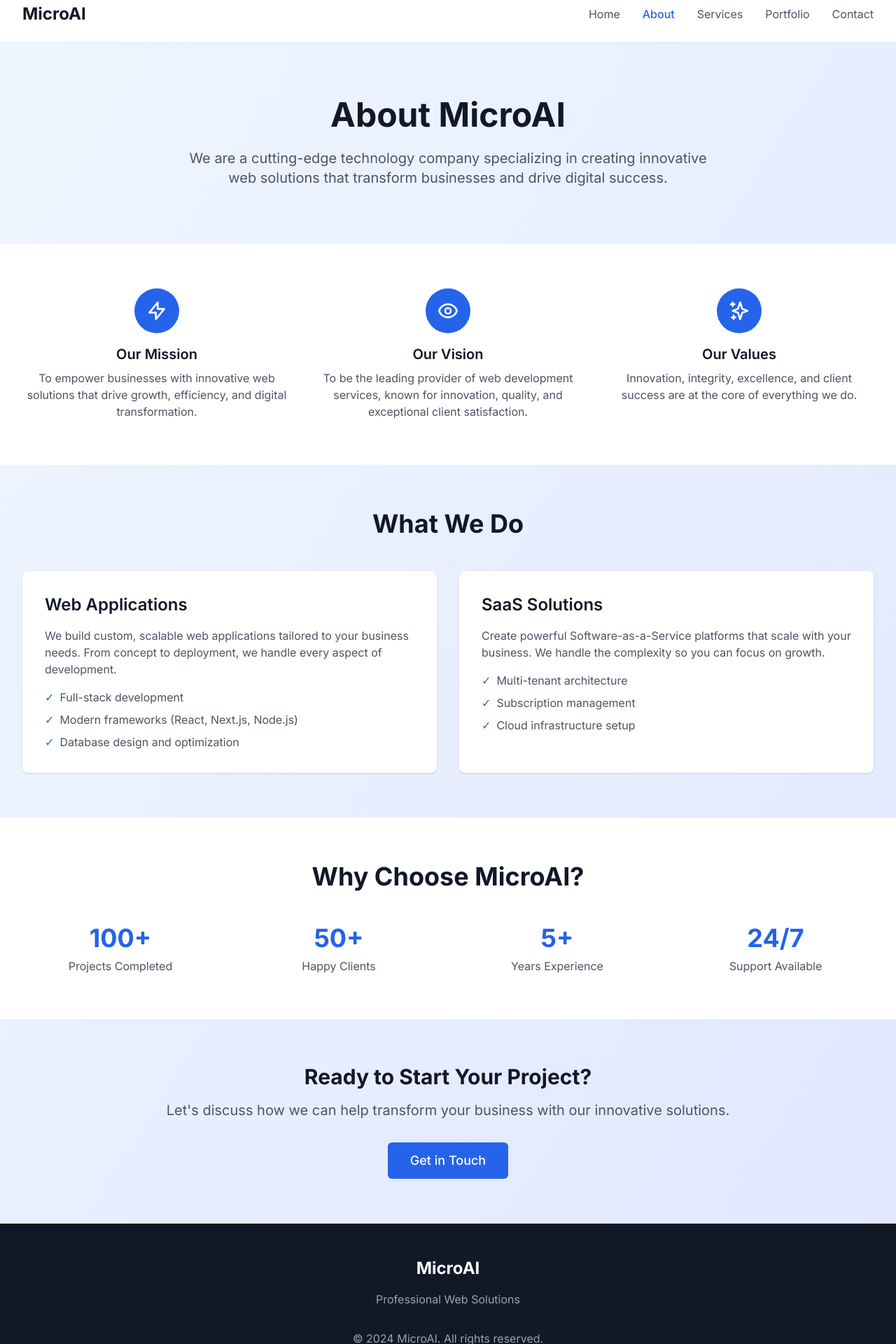
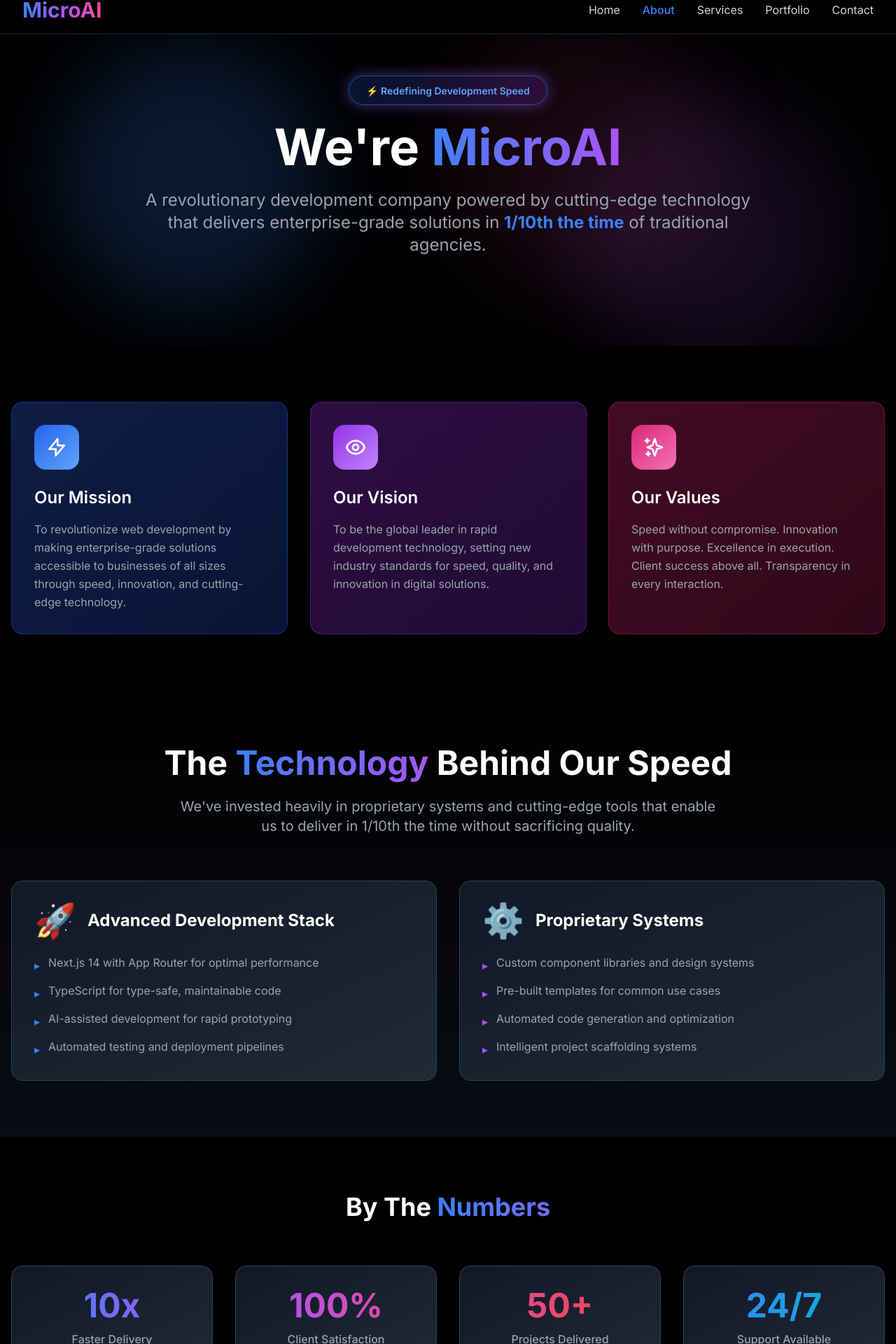
Before and after one commit to FyliaCare/MicroAI, a Next.js app: page /about in a window 1280 px wide. Shown: the part 20-1940 px from the top of the page at 70% size. Built offline with nearby package versions, Linux system fonts and the light colour scheme.

Commit message:
Upgrade About page with futuristic design, animations, and enhanced visuals

```diff
--- a/src/app/about/page.tsx
+++ b/src/app/about/page.tsx
@@ -2,131 +2,168 @@
 import Link from 'next/link'
 
 export const metadata: Metadata = {
-  title: 'About Us - MicroAI',
-  description: 'Learn about MicroAI - Your trusted partner for web applications, web tools, websites, and SaaS solutions.',
+  title: 'About Us - MicroAI | Revolutionary Development Technology',
+  description: 'Discover the technology and team behind MicroAI - delivering web applications 10x faster than traditional development companies.',
 }
 
 export default function AboutPage() {
   return (
-    <main className="min-h-screen bg-gradient-to-br from-blue-50 to-indigo-100">
+    <main className="min-h-screen bg-black text-white overflow-hidden">
       {/* Navigation */}
-      <nav className="bg-white shadow-sm">
+      <nav className="fixed top-0 w-full bg-black/80 backdrop-blur-lg border-b border-gray-800 z-40">
         <div className="max-w-7xl mx-auto px-4 sm:px-6 lg:px-8">
-          <div className="flex justify-between items-center py-6">
+          <div className="flex justify-between items-center py-4">
             <div className="flex items-center">
-              <Link href="/" className="text-2xl font-bold text-gray-900">MicroAI</Link>
+              <Link href="/" className="text-3xl font-bold bg-gradient-to-r from-blue-500 via-purple-500 to-pink-500 bg-clip-text text-transparent">
+                MicroAI
+              </Link>
             </div>
-            <div className="hidden md:flex space-x-8">
-              <Link href="/" className="text-gray-600 hover:text-gray-900">Home</Link>
-              <Link href="/about" className="text-blue-600 font-medium">About</Link>
-              <Link href="/services" className="text-gray-600 hover:text-gray-900">Services</Link>
-              <Link href="/portfolio" className="text-gray-600 hover:text-gray-900">Portfolio</Link>
-              <Link href="/contact" className="text-gray-600 hover:text-gray-900">Contact</Link>
+            <div className="hidden md:flex space-x-8 items-center">
+              <Link href="/" className="text-gray-300 hover:text-white transition-colors">Home</Link>
+              <Link href="/about" className="text-blue-500 font-medium">About</Link>
+              <Link href="/services" className="text-gray-300 hover:text-white transition-colors">Services</Link>
+              <Link href="/portfolio" className="text-gray-300 hover:text-white transition-colors">Portfolio</Link>
+              <Link href="/contact" className="text-gray-300 hover:text-white transition-colors">Contact</Link>
             </div>
           </div>
         </div>
       </nav>
 
       {/* Hero Section */}
-      <section className="py-20">
-        <div className="max-w-7xl mx-auto px-4 sm:px-6 lg:px-8 text-center">
-          <h1 className="text-5xl font-bold text-gray-900 mb-6">About MicroAI</h1>
-          <p className="text-xl text-gray-600 max-w-3xl mx-auto">
-            We are a cutting-edge technology company specializing in creating innovative
-            web solutions that transform businesses and drive digital success.
+      <section className="relative pt-32 pb-20 px-4">
+        {/* Animated background */}
+        <div className="absolute inset-0 overflow-hidden pointer-events-none">
+          <div className="absolute w-96 h-96 bg-blue-500/20 rounded-full blur-3xl top-20 left-20 animate-pulse" style={{ transform: 'translate3d(0,0,0)' }}></div>
+          <div className="absolute w-96 h-96 bg-purple-500/20 rounded-full blur-3xl top-40 right-20 animate-pulse delay-700" style={{ transform: 'translate3d(0,0,0)' }}></div>
+          <div className="absolute w-96 h-96 bg-pink-500/20 rounded-full blur-3xl bottom-20 left-1/2 animate-pulse delay-1000" style={{ transform: 'translate3d(0,0,0)' }}></div>
+        </div>
+
+        <div className="max-w-7xl mx-auto text-center relative z-10">
+          <div className="inline-block mb-6 animate-fadeIn">
+            <div className="bg-gradient-to-r from-blue-600/20 to-purple-600/20 border border-blue-500/50 rounded-full px-6 py-2 backdrop-blur-sm animate-pulse-glow">
+              <span className="text-blue-400 text-sm font-semibold">⚡ Redefining Development Speed</span>
+            </div>
+          </div>
+
+          <h1 className="text-6xl md:text-7xl font-bold mb-6 leading-tight animate-fadeIn delay-200">
+            We&apos;re <span className="bg-gradient-to-r from-blue-500 via-purple-500 to-pink-500 bg-clip-text text-transparent animate-gradient">MicroAI</span>
+          </h1>
+
+          <p className="text-xl md:text-2xl text-gray-400 mb-12 max-w-4xl mx-auto leading-relaxed animate-fadeIn delay-500">
+            A revolutionary development company powered by cutting-edge technology that
+            delivers enterprise-grade solutions in <span className="text-blue-500 font-bold">1/10th the time</span> of
+            traditional agencies.
           </p>
         </div>
       </section>
 
       {/* Mission Section */}
-      <section className="py-16 bg-white">
-        <div className="max-w-7xl mx-auto px-4 sm:px-6 lg:px-8">
+      <section className="py-20 px-4 relative">
+        <div className="max-w-7xl mx-auto">
           <div className="grid md:grid-cols-3 gap-8">
-            <div className="text-center">
-              <div className="w-16 h-16 bg-blue-600 rounded-full flex items-center justify-center mx-auto mb-4">
+            <div className="bg-gradient-to-br from-blue-900/50 to-blue-800/30 border border-blue-700/50 rounded-2xl p-8 backdrop-blur-sm hover:border-blue-500 transition-all hover-lift animate-slideInLeft">
+              <div className="w-16 h-16 bg-gradient-to-br from-blue-600 to-blue-400 rounded-2xl flex items-center justify-center mb-6 transform hover:scale-110 transition-transform animate-float">
                 <svg className="w-8 h-8 text-white" fill="none" stroke="currentColor" viewBox="0 0 24 24">
                   <path strokeLinecap="round" strokeLinejoin="round" strokeWidth={2} d="M13 10V3L4 14h7v7l9-11h-7z" />
                 </svg>
               </div>
-              <h3 className="text-xl font-semibold text-gray-900 mb-2">Our Mission</h3>
-              <p className="text-gray-600">
-                To empower businesses with innovative web solutions that drive growth,
-                efficiency, and digital transformation.
+              <h3 className="text-2xl font-semibold mb-4">Our Mission</h3>
+              <p className="text-gray-400 leading-relaxed">
+                To revolutionize web development by making enterprise-grade solutions accessible
+                to businesses of all sizes through speed, innovation, and cutting-edge technology.
               </p>
             </div>
-            <div className="text-center">
-              <div className="w-16 h-16 bg-blue-600 rounded-full flex items-center justify-center mx-auto mb-4">
+
+            <div className="bg-gradient-to-br from-purple-900/50 to-purple-800/30 border border-purple-700/50 rounded-2xl p-8 backdrop-blur-sm hover:border-purple-500 transition-all hover-lift animate-scaleIn delay-200">
+              <div className="w-16 h-16 bg-gradient-to-br from-purple-600 to-purple-400 rounded-2xl flex items-center justify-center mb-6 transform hover:scale-110 transition-transform animate-float delay-200">
                 <svg className="w-8 h-8 text-white" fill="none" stroke="currentColor" viewBox="0 0 24 24">
                   <path strokeLinecap="round" strokeLinejoin="round" strokeWidth={2} d="M15 12a3 3 0 11-6 0 3 3 0 016 0z" />
                   <path strokeLinecap="round" strokeLinejoin="round" strokeWidth={2} d="M2.458 12C3.732 7.943 7.523 5 12 5c4.478 0 8.268 2.943 9.542 7-1.274 4.057-5.064 7-9.542 7-4.477 0-8.268-2.943-9.542-7z" />
                 </svg>
               </div>
-              <h3 className="text-xl font-semibold text-gray-900 mb-2">Our Vision</h3>
-              <p className="text-gray-600">
-                To be the leading provider of web development services, known for innovation,
-                quality, and exceptional client satisfaction.
+              <h3 className="text-2xl font-semibold mb-4">Our Vision</h3>
+              <p className="text-gray-400 leading-relaxed">
+                To be the global leader in rapid development technology, setting new industry
+                standards for speed, quality, and innovation in digital solutions.
               </p>
             </div>
-            <div className="text-center">
-              <div className="w-16 h-16 bg-blue-600 rounded-full flex items-center justify-center mx-auto mb-4">
+
+            <div className="bg-gradient-to-br from-pink-900/50 to-pink-800/30 border border-pink-700/50 rounded-2xl p-8 backdrop-blur-sm hover:border-pink-500 transition-all hover-lift animate-slideInRight">
+              <div className="w-16 h-16 bg-gradient-to-br from-pink-600 to-pink-400 rounded-2xl flex items-center justify-center mb-6 transform hover:scale-110 transition-transform animate-float delay-500">
                 <svg className="w-8 h-8 text-white" fill="none" stroke="currentColor" viewBox="0 0 24 24">
                   <path strokeLinecap="round" strokeLinejoin="round" strokeWidth={2} d="M5 3v4M3 5h4M6 17v4m-2-2h4m5-16l2.286 6.857L21 12l-5.714 2.143L13 21l-2.286-6.857L5 12l5.714-2.143L13 3z" />
                 </svg>
               </div>
-              <h3 className="text-xl font-semibold text-gray-900 mb-2">Our Values</h3>
-              <p className="text-gray-600">
-                Innovation, integrity, excellence, and client success are at the core of
-                everything we do.
+              <h3 className="text-2xl font-semibold mb-4">Our Values</h3>
+              <p className="text-gray-400 leading-relaxed">
+                Speed without compromise. Innovation with purpose. Excellence in execution.
+                Client success above all. Transparency in every interaction.
               </p>
             </div>
           </div>
         </div>
       </section>
 
-      {/* What We Do */}
-      <section className="py-16">
-        <div className="max-w-7xl mx-auto px-4 sm:px-6 lg:px-8">
-          <h2 className="text-4xl font-bold text-gray-900 text-center mb-12">What We Do</h2>
+      {/* Technology Section */}
+      <section className="py-20 px-4 bg-gradient-to-b from-transparent to-gray-900/50">
+        <div className="max-w-7xl mx-auto">
+          <div className="text-center mb-16">
+            <h2 className="text-4xl md:text-5xl font-bold mb-6">
+              The <span className="bg-gradient-to-r from-blue-500 to-purple-500 bg-clip-text text-transparent">Technology</span> Behind Our Speed
+            </h2>
+            <p className="text-xl text-gray-400 max-w-3xl mx-auto">
+              We&apos;ve invested heavily in proprietary systems and cutting-edge tools that enable
+              us to deliver in 1/10th the time without sacrificing quality.
+            </p>
+          </div>
+
           <div className="grid md:grid-cols-2 gap-8">
-            <div className="bg-white p-8 rounded-lg shadow">
-              <h3 className="text-2xl font-semibold text-gray-900 mb-4">Web Applications</h3>
-              <p className="text-gray-600 mb-4">
-                We build custom, scalable web applications tailored to your business needs.
-                From concept to deployment, we handle every aspect of development.
-              </p>
-              <ul className="space-y-2 text-gray-600">
+            <div className="bg-gradient-to-br from-gray-900 to-gray-800 border border-gray-700 rounded-2xl p-8 hover:border-blue-500 transition-all hover-lift animate-fadeIn">
+              <div className="flex items-center mb-6">
+                <div className="text-5xl mr-4 animate-float">🚀</div>
+                <h3 className="text-2xl font-bold">Advanced Development Stack</h3>
+              </div>
+              <ul className="space-y-3 text-gray-400">
                 <li className="flex items-start">
-                  <span className="text-blue-600 mr-2">✓</span>
-                  Full-stack development
+                  <span className="text-blue-500 mr-3 mt-1">▸</span>
+                  <span>Next.js 14 with App Router for optimal performance</span>
                 </li>
                 <li className="flex items-start">
-                  <span className="text-blue-600 mr-2">✓</span>
-                  Modern frameworks (React, Next.js, Node.js)
+                  <span className="text-blue-500 mr-3 mt-1">▸</span>
+                  <span>TypeScript for type-safe, maintainable code</span>
                 </li>
                 <li className="flex items-start">
-                  <span className="text-blue-600 mr-2">✓</span>
-                  Database design and optimization
+                  <span className="text-blue-500 mr-3 mt-1">▸</span>
+                  <span>AI-assisted development for rapid prototyping</span>
+                </li>
+                <li className="flex items-start">
+                  <span className="text-blue-500 mr-3 mt-1">▸</span>
+                  <span>Automated testing and deployment pipelines</span>
                 </li>
               </ul>
             </div>
-            <div className="bg-white p-8 rounded-lg shadow">
-              <h3 className="text-2xl font-semibold text-gray-900 mb-4">SaaS Solutions</h3>
-              <p className="text-gray-600 mb-4">
-                Create powerful Software-as-a-Service platforms that scale with your business.
-                We handle the complexity so you can focus on growth.
-              </p>
-              <ul className="space-y-2 text-gray-600">
+
+            <div className="bg-gradient-to-br from-gray-900 to-gray-800 border border-gray-700 rounded-2xl p-8 hover:border-purple-500 transition-all hover-lift animate-fadeIn delay-200">
+              <div className="flex items-center mb-6">
+                <div className="text-5xl mr-4 animate-float delay-200">⚙️</div>
+                <h3 className="text-2xl font-bold">Proprietary Systems</h3>
+              </div>
+              <ul className="space-y-3 text-gray-400">
                 <li className="flex items-start">
-                  <span className="text-blue-600 mr-2">✓</span>
-                  Multi-tenant architecture
+                  <span className="text-purple-500 mr-3 mt-1">▸</span>
+                  <span>Custom component libraries and design systems</span>
                 </li>
                 <li className="flex items-start">
-                  <span className="text-blue-600 mr-2">✓</span>
-                  Subscription management
+                  <span className="text-purple-500 mr-3 mt-1">▸</span>
+                  <span>Pre-built templates for common use cases</span>
                 </li>
                 <li className="flex items-start">
-                  <span className="text-blue-600 mr-2">✓</span>
-                  Cloud infrastructure setup
+                  <span className="text-purple-500 mr-3 mt-1">▸</span>
+                  <span>Automated code generation and optimization</span>
+                </li>
+                <li className="flex items-start">
+                  <span className="text-purple-500 mr-3 mt-1">▸</span>
+                  <span>Intelligent project scaffolding systems</span>
                 </li>
               </ul>
             </div>
@@ -134,54 +171,94 @@
         </div>
       </section>
 
-      {/* Why Choose Us */}
-      <section className="py-16 bg-white">
-        <div className="max-w-7xl mx-auto px-4 sm:px-6 lg:px-8">
-          <h2 className="text-4xl font-bold text-gray-900 text-center mb-12">Why Choose MicroAI?</h2>
-          <div className="grid md:grid-cols-2 lg:grid-cols-4 gap-8">
-            <div className="text-center">
-              <div className="text-4xl font-bold text-blue-600 mb-2">100+</div>
-              <p className="text-gray-600">Projects Completed</p>
+      {/* Stats Section */}
+      <section className="py-20 px-4">
+        <div className="max-w-7xl mx-auto">
+          <h2 className="text-4xl font-bold text-center mb-16">
+            By The <span className="bg-gradient-to-r from-blue-500 to-purple-500 bg-clip-text text-transparent animate-gradient">Numbers</span>
+          </h2>
+          <div className="grid grid-cols-2 md:grid-cols-4 gap-8">
+            <div className="text-center bg-gradient-to-br from-gray-900 to-gray-800 border border-gray-700 rounded-2xl p-8 hover:border-blue-500 transition-all hover-lift animate-scaleIn">
+              <div className="text-5xl font-bold bg-gradient-to-r from-blue-500 to-purple-500 bg-clip-text text-transparent mb-3">10x</div>
+              <p className="text-gray-400 font-medium">Faster Delivery</p>
             </div>
-            <div className="text-center">
-              <div className="text-4xl font-bold text-blue-600 mb-2">50+</div>
-              <p className="text-gray-600">Happy Clients</p>
+            <div className="text-center bg-gradient-to-br from-gray-900 to-gray-800 border border-gray-700 rounded-2xl p-8 hover:border-purple-500 transition-all hover-lift animate-scaleIn delay-200">
+              <div className="text-5xl font-bold bg-gradient-to-r from-purple-500 to-pink-500 bg-clip-text text-transparent mb-3">100%</div>
+              <p className="text-gray-400 font-medium">Client Satisfaction</p>
             </div>
-            <div className="text-center">
-              <div className="text-4xl font-bold text-blue-600 mb-2">5+</div>
-              <p className="text-gray-600">Years Experience</p>
+            <div className="text-center bg-gradient-to-br from-gray-900 to-gray-800 border border-gray-700 rounded-2xl p-8 hover:border-pink-500 transition-all hover-lift animate-scaleIn delay-500">
+              <div className="text-5xl font-bold bg-gradient-to-r from-pink-500 to-red-500 bg-clip-text text-transparent mb-3">50+</div>
+              <p className="text-gray-400 font-medium">Projects Delivered</p>
             </div>
-            <div className="text-center">
-              <div className="text-4xl font-bold text-blue-600 mb-2">24/7</div>
-              <p className="text-gray-600">Support Available</p>
+            <div className="text-center bg-gradient-to-br from-gray-900 to-gray-800 border border-gray-700 rounded-2xl p-8 hover:border-cyan-500 transition-all hover-lift animate-scaleIn delay-700">
+              <div className="text-5xl font-bold bg-gradient-to-r from-blue-500 to-cyan-500 bg-clip-text text-transparent mb-3">24/7</div>
+              <p className="text-gray-400 font-medium">Support Available</p>
             </div>
           </div>
         </div>
       </section>
 
       {/* CTA Section */}
-      <section className="py-16">
-        <div className="max-w-7xl mx-auto px-4 sm:px-6 lg:px-8 text-center">
-            <h2 className="text-3xl font-bold text-gray-900 mb-4">Ready to Start Your Project?</h2>
-          <p className="text-xl text-gray-600 mb-8">
-            Let&apos;s discuss how we can help transform your business with our innovative solutions.
-          </p>
-          <Link
-            href="/contact"
-            className="inline-block bg-blue-600 text-white px-8 py-3 rounded-md text-lg font-medium hover:bg-blue-700"
-          >
-            Get in Touch
-          </Link>
+      <section className="py-20 px-4">
+        <div className="max-w-4xl mx-auto animate-scaleIn">
+          <div className="bg-gradient-to-r from-blue-600 to-purple-600 rounded-3xl p-12 text-center relative overflow-hidden animate-gradient">
+            <div className="absolute inset-0 bg-black/20"></div>
+            <div className="relative z-10">
+              <h2 className="text-4xl md:text-5xl font-bold mb-4">
+                Experience the Future of Development
+              </h2>
+              <p className="text-xl text-blue-100 mb-8 max-w-2xl mx-auto">
+                Let&apos;s discuss how we can help transform your business with our revolutionary
+                technology and lightning-fast delivery.
+              </p>
+              <Link
+                href="/contact"
+                className="inline-block bg-white text-blue-600 px-10 py-4 rounded-full text-lg font-semibold hover:bg-gray-100 transition-all transform hover:scale-105 shadow-xl hover-lift"
+              >
+                Start Your Project →
+              </Link>
+            </div>
+          </div>
         </div>
       </section>
 
       {/* Footer */}
-      <footer className="bg-gray-900 text-white py-12">
-        <div className="max-w-7xl mx-auto px-4 sm:px-6 lg:px-8">
-          <div className="text-center">
-            <h3 className="text-2xl font-bold mb-4">MicroAI</h3>
-            <p className="text-gray-400 mb-8">Professional Web Solutions</p>
-            <p className="text-gray-400">&copy; 2024 MicroAI. All rights reserved.</p>
+      <footer className="border-t border-gray-800 py-12 px-4">
+        <div className="max-w-7xl mx-auto">
+          <div className="grid md:grid-cols-4 gap-8 mb-8">
+            <div>
+              <h3 className="text-2xl font-bold bg-gradient-to-r from-blue-500 to-purple-500 bg-clip-text text-transparent mb-4">
+                MicroAI
+              </h3>
+              <p className="text-gray-400 text-sm">
+                Revolutionary development technology delivering projects 10x faster than traditional companies.
+              </p>
+            </div>
+            <div>
+              <h4 className="font-semibold mb-4">Services</h4>
+              <ul className="space-y-2 text-gray-400 text-sm">
+                <li><Link href="/services" className="hover:text-blue-400 transition-colors">Web Applications</Link></li>
+                <li><Link href="/services" className="hover:text-blue-400 transition-colors">SaaS Platforms</Link></li>
+                <li><Link href="/services" className="hover:text-blue-400 transition-colors">Websites</Link></li>
+                <li><Link href="/services" className="hover:text-blue-400 transition-colors">Web Tools</Link></li>
+              </ul>
+            </div>
+            <div>
+              <h4 className="font-semibold mb-4">Company</h4>
+              <ul className="space-y-2 text-gray-400 text-sm">
+                <li><Link href="/about" className="hover:text-blue-400 transition-colors">About Us</Link></li>
+                <li><Link href="/portfolio" className="hover:text-blue-400 transition-colors">Portfolio</Link></li>
+                <li><Link href="/contact" className="hover:text-blue-400 transition-colors">Contact</Link></li>
+              </ul>
+            </div>
+            <div>
+              <h4 className="font-semibold mb-4">Connect</h4>
+              <p className="text-gray-400 text-sm mb-2">info@microai.com</p>
+              <p className="text-gray-400 text-sm">+1 (555) 123-4567</p>
+            </div>
+          </div>
+          <div className="text-center pt-8 border-t border-gray-800">
+            <p className="text-gray-400 text-sm">&copy; 2024 MicroAI. All rights reserved. Built with cutting-edge technology.</p>
           </div>
         </div>
       </footer>
```
